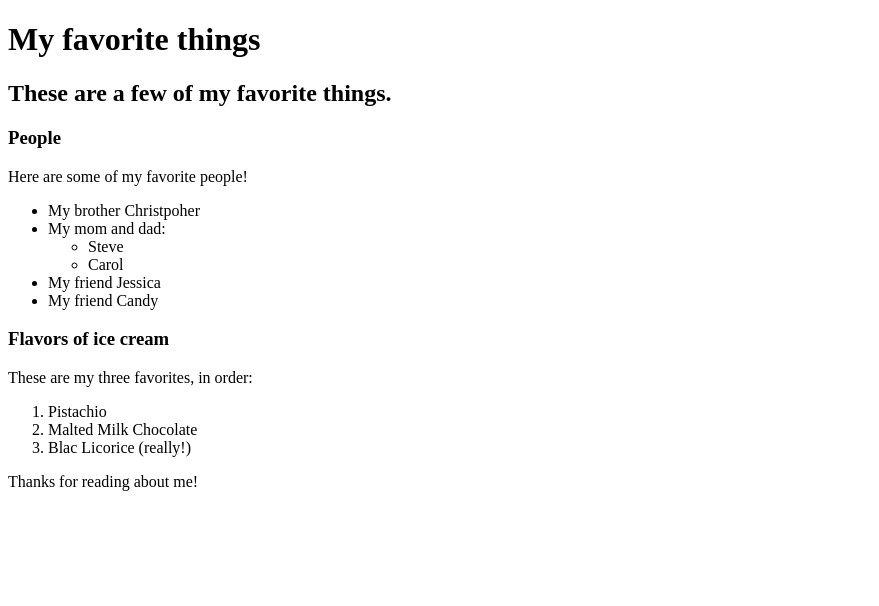
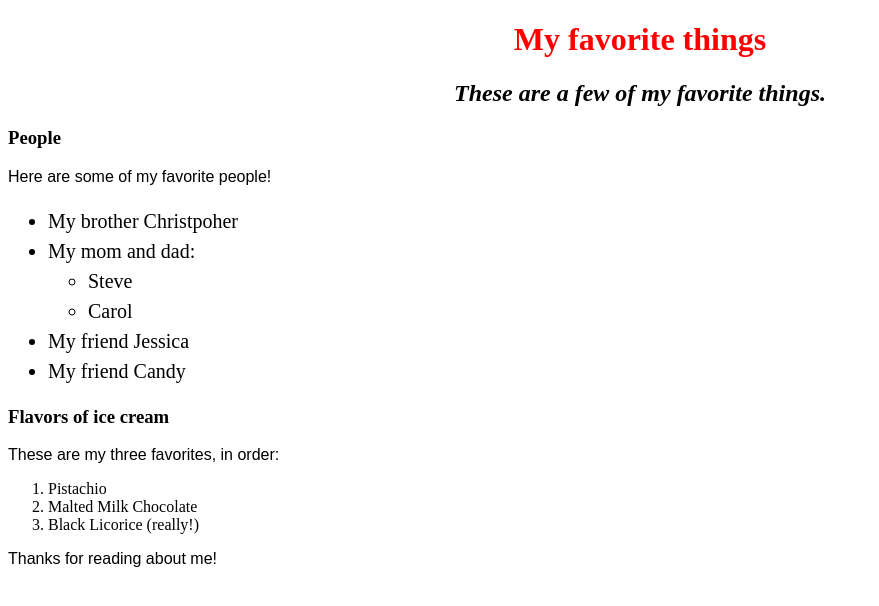
Before and after one commit to EddieMichael1983/my-first-webpage, a plain HTML site: page index.html in a window 1280 px wide. Shown: the whole page, without its empty margins (0-879 px from the left). Drawn offline with Linux system fonts and the light colour scheme.

Commit message:
Change name of favorite-things.html to index.html.

```diff
--- /dev/null
+++ b/css/styles.css
@@ -0,0 +1,18 @@
+h1 {
+  color:red;
+  text-align: center;
+}
+
+h2 {
+  font-style: italic;
+  text-align: center;
+}
+
+p {
+  font-family: sans-serif;
+}
+
+ul {
+  font-size: 20px;
+  line-height: 30px;
+}
--- a/favorite-things.html
+++ b/index.html
@@ -1,6 +1,7 @@
 <!DOCTYPE html>
-<html lang="en-US"
+<html lang="en-US">
 <head>
+  <link href="css/styles.css" rel="stylesheet" type="text/css">
   <title>Michael's favorite things</title>
 </head>
 <body>
@@ -26,7 +27,7 @@
   <ol>
     <li>Pistachio</li>
     <li>Malted Milk Chocolate</li>
-    <li>Blac Licorice (really!)</li>
+    <li>Black Licorice (really!)</li>
   </ol>
 
   <p>Thanks for reading about me!</p>
```
Also changed, not shown: favorite-places.html (+4 -3 lines), my-first-webpage.html (+9 -2 lines), img/Kitten.jpg (added), 1 other file.
